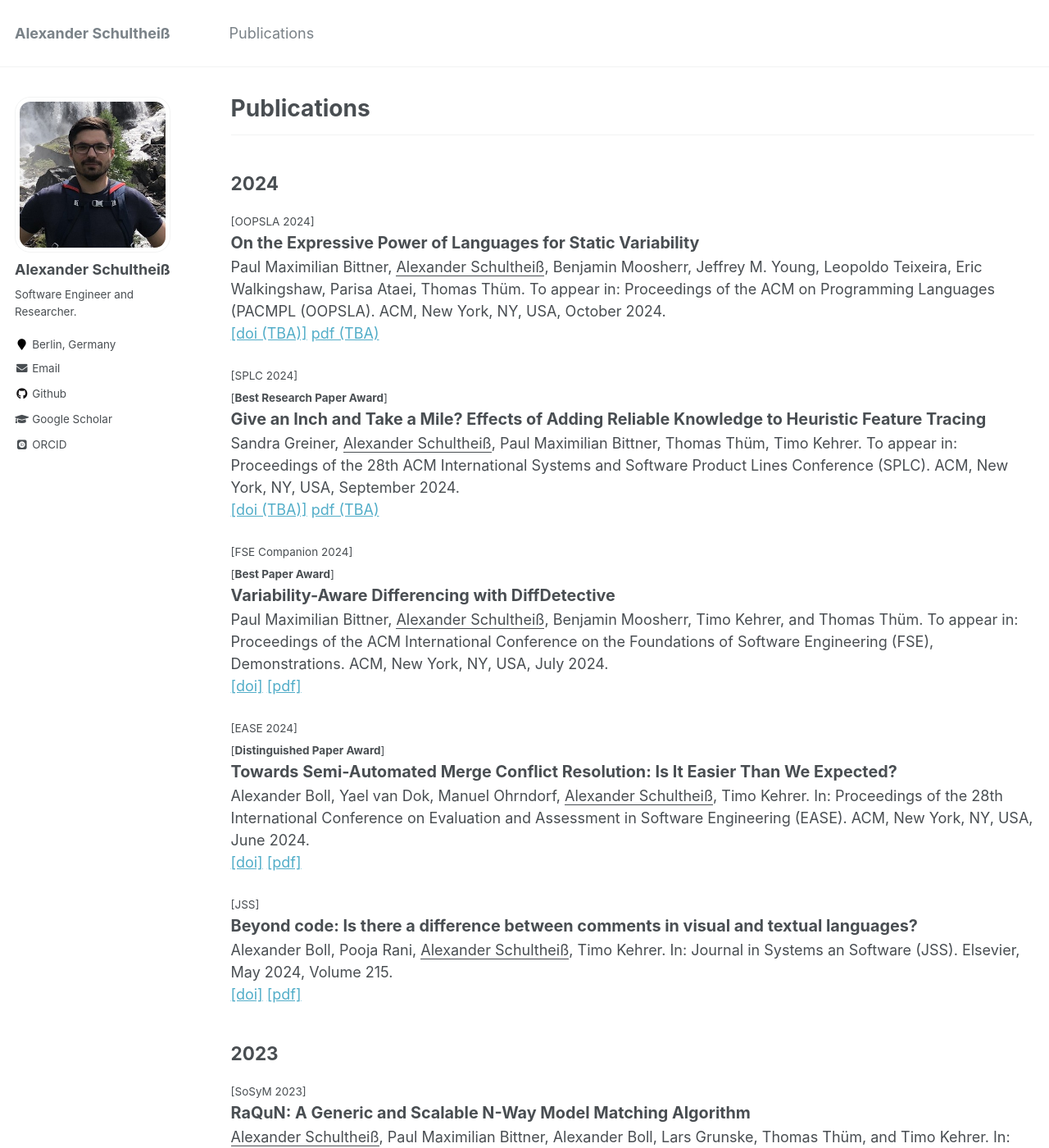
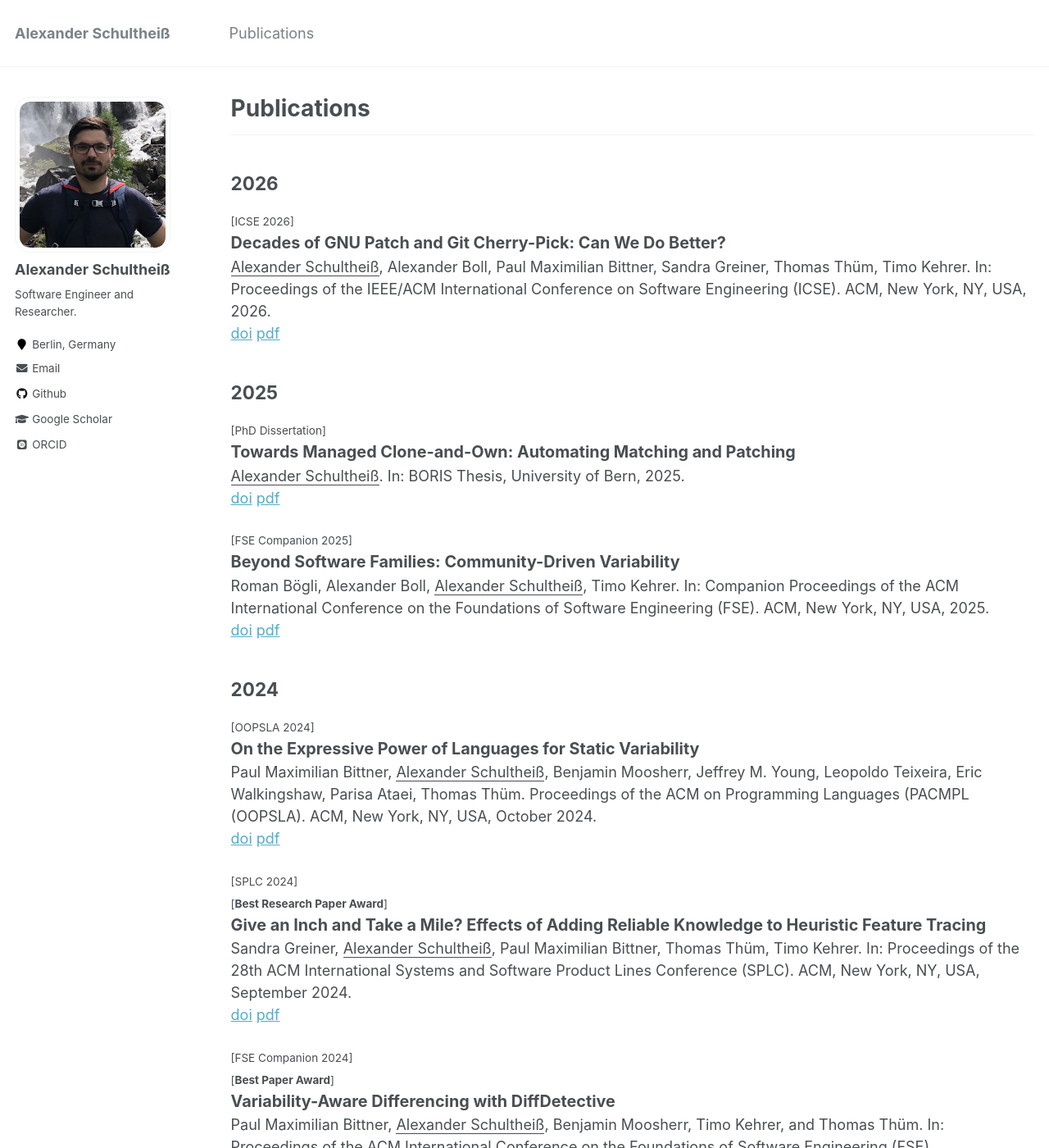
Before and after one commit to AlexanderSchultheiss/AlexanderSchultheiss.github.io, a Jekyll site: the page built from _pages/publications.md, in a window 1280 px wide and 1400 px high. Shown: the whole window at 82% size. Built offline with Jekyll 4.4.1, drawn with Linux system fonts in a browser that asks for light colours; some web fonts are replaced; some of the changed text lies outside the part shown.

Commit message:
update website

```diff
--- a/_pages/publications.md
+++ b/_pages/publications.md
@@ -7,45 +7,71 @@ author_profile: true
 
 ---
 
+## 2026
+
+<span style="font-size:0.75em;">[ICSE 2026]</span><br>
+<span style="font-size:1.1em;">**Decades of GNU Patch and Git Cherry-Pick: Can We Do Better?**</span><br>
+<ins>Alexander Schultheiß</ins>, Alexander Boll, Paul Maximilian Bittner, Sandra Greiner, Thomas Thüm, Timo Kehrer. In: Proceedings of the IEEE/ACM International
+Conference on Software Engineering (ICSE). ACM, New York, NY, USA, 2026.
+<br>
+[doi](https://doi.org/10.1145/3744916.3764537)
+[pdf](http://alexanderschultheiss.github.io/files/SBB+-ICSE26.pdf)
+
+## 2025
+
+<span style="font-size:0.75em;">[PhD Dissertation]</span><br>
+<span style="font-size:1.1em;">**Towards Managed Clone-and-Own: Automating Matching and Patching**</span><br>
+<ins>Alexander Schultheiß</ins>. In: BORIS Thesis, University of Bern, 2025.
+<br>
+[doi](https://doi.org/10.1145/3696630.3728501)
+[pdf](https://boristheses.unibe.ch/6359/)
+
+<span style="font-size:0.75em;">[FSE Companion 2025]</span><br>
+<span style="font-size:1.1em;">**Beyond Software Families: Community-Driven Variability**</span><br>
+Roman Bögli, Alexander Boll, <ins>Alexander Schultheiß</ins>, Timo Kehrer. In: Companion Proceedings of the ACM International Conference on the Foundations of Software Engineering (FSE). ACM, New York, NY, USA, 2025.
+<br>
+[doi](https://doi.org/10.1145/3696630.3728501)
+[pdf](https://dl.acm.org/doi/pdf/10.1145/3696630.3728501)
+
 ## 2024
 
 <span style="font-size:0.75em;">[OOPSLA 2024]</span><br>
 <span style="font-size:1.1em;">**On the Expressive Power of Languages for Static Variability**</span><br>
-Paul Maximilian Bittner, <ins>Alexander Schultheiß</ins>, Benjamin Moosherr, Jeffrey M. Young, Leopoldo Teixeira, Eric Walkingshaw, Parisa Ataei, Thomas Thüm. To appear in: Proceedings of the ACM on Programming Languages (PACMPL (OOPSLA). ACM, New York, NY, USA, October 2024.
+Paul Maximilian Bittner, <ins>Alexander Schultheiß</ins>, Benjamin Moosherr, Jeffrey M. Young, Leopoldo Teixeira, Eric Walkingshaw, Parisa Ataei, Thomas Thüm. Proceedings of the ACM on Programming Languages (PACMPL (OOPSLA). ACM, New York, NY, USA, October 2024.
 <br>
-[[doi (TBA)]]()
-[pdf (TBA)]()
+[doi](https://dl.acm.org/doi/pdf/10.1145/3689747)
+[pdf](https://dl.acm.org/doi/pdf/10.1145/3689747)
 
 <span style="font-size:0.75em;">[SPLC 2024]</span><br>
 <span style="font-size:0.75em;">[**Best Research Paper Award**]</span><br>
 <span style="font-size:1.1em;">**Give an Inch and Take a Mile? Effects of Adding Reliable Knowledge to Heuristic Feature Tracing**</span><br>
-Sandra Greiner, <ins>Alexander Schultheiß</ins>, Paul Maximilian Bittner, Thomas Thüm, Timo Kehrer. To appear in: Proceedings of the 28th ACM International Systems and Software Product Lines Conference (SPLC). ACM, New York, NY, USA, September 2024.
+Sandra Greiner, <ins>Alexander Schultheiß</ins>, Paul Maximilian Bittner, Thomas Thüm, Timo Kehrer. In: Proceedings of the 28th ACM International Systems and Software Product Lines Conference (SPLC). ACM, New York, NY, USA, September 2024.
 <br>
-[[doi (TBA)]]()
-[pdf (TBA)]()
+[doi](https://dl.acm.org/doi/pdf/10.1145/3646548.3672593)
+[pdf](https://dl.acm.org/doi/pdf/10.1145/3646548.3672593)
 
 <span style="font-size:0.75em;">[FSE Companion 2024]</span><br>
 <span style="font-size:0.75em;">[**Best Paper Award**]</span><br>
 <span style="font-size:1.1em;">**Variability-Aware Differencing with DiffDetective**</span><br>
-Paul Maximilian Bittner, <ins>Alexander Schultheiß</ins>, Benjamin Moosherr, Timo Kehrer, and Thomas Thüm. To appear in: Proceedings of the ACM International Conference on the Foundations of Software Engineering (FSE), Demonstrations. ACM, New York, NY, USA, July 2024.
+Paul Maximilian Bittner, <ins>Alexander Schultheiß</ins>, Benjamin Moosherr, Timo Kehrer, and Thomas Thüm. In: Proceedings of the ACM International Conference on the Foundations of Software Engineering (FSE), Demonstrations. ACM, New York, NY, USA, July 2024.
 <br>
-[[doi]](https://doi.org/10.1145/3663529.3663813)
-[[pdf]](https://dl.acm.org/doi/pdf/10.1145/3663529.3663813)
+[doi](https://doi.org/10.1145/3663529.3663813)
+[pdf](https://dl.acm.org/doi/pdf/10.1145/3663529.3663813)
 
 <span style="font-size:0.75em;">[EASE 2024]</span><br>
 <span style="font-size:0.75em;">[**Distinguished Paper Award**]</span><br>
 <span style="font-size:1.1em;">**Towards Semi-Automated Merge Conflict Resolution: Is It Easier Than We Expected?**</span><br>
 Alexander Boll, Yael van Dok, Manuel Ohrndorf, <ins>Alexander Schultheiß</ins>, Timo Kehrer. In: Proceedings of the 28th International Conference on Evaluation and Assessment in Software Engineering (EASE). ACM, New York, NY, USA, June 2024.
 <br>
-[[doi]](https://doi.org/10.1145/3661167.3661197)
-[[pdf]](http://alexanderschultheiss.github.io/files/BVO+-EASE24.pdf)
+[doi](https://doi.org/10.1145/3661167.3661197)
+[pdf](http://alexanderschultheiss.github.io/files/BVO+-EASE24.pdf)
 
 <span style="font-size:0.75em;">[JSS]</span><br>
 <span style="font-size:1.1em;">**Beyond code: Is there a difference between comments in visual and textual languages?**</span><br>
 Alexander Boll, Pooja Rani, <ins>Alexander Schultheiß</ins>, Timo Kehrer. In: Journal in Systems an Software (JSS). Elsevier, May 2024, Volume 215.
 <br>
-[[doi]](https://doi.org/10.1016/j.jss.2024.112087)
-[[pdf]](http://alexanderschultheiss.github.io/files/BRSK-JSS24.pdf)
+[doi](https://doi.org/10.1016/j.jss.2024.112087)
+[pdf](http://alexanderschultheiss.github.io/files/BRSK-JSS24.pdf)
 
 ## 2023
 
@@ -53,22 +79,22 @@ Alexander Boll, Pooja Rani, <ins>Alexander Schultheiß</ins>, Timo Kehrer. In: J
 <span style="font-size:1.1em;">**RaQuN: A Generic and Scalable N-Way Model Matching Algorithm**</span><br>
 <ins>Alexander Schultheiß</ins>, Paul Maximilian Bittner, Alexander Boll, Lars Grunske, Thomas Thüm, and Timo Kehrer. In: Software and Systems Modeling (SoSyM). Springer, October 2023, pp. 1495-1517.
 <br>
-[[doi]](https://doi.org/10.1007/s10270-022-01062-5)
-[[pdf]](http://alexanderschultheiss.github.io/files/SBB+-SoSyM23.pdf)
+[doi](https://doi.org/10.1007/s10270-022-01062-5)
+[pdf](http://alexanderschultheiss.github.io/files/SBB+-SoSyM23.pdf)
 
 <span style="font-size:0.75em;">[SPLC 2023]</span><br>
 <span style="font-size:1.1em;">**Views on Edits to Variational Software**</span><br>
 Paul Maximilian Bittner, <ins>Alexander Schultheiß</ins>, Sandra Greiner, Benjamin Moosherr, Sebastian Krieter, Christof Tinnes, Timo Kehrer, and Thomas Thüm. In: Proceedings of the 27th ACM International Systems and Software Product Line Conference (SPLC '23). ACM, New York, NY, USA, 141-152.
 <br>
-[[doi]](https://doi.org/10.1145/3579027.3608985)
-[[pdf]](https://dl.acm.org/doi/pdf/10.1145/3579027.3608985)
+[doi](https://doi.org/10.1145/3579027.3608985)
+[pdf](https://dl.acm.org/doi/pdf/10.1145/3579027.3608985)
 
 <span style="font-size:0.75em;">[VaMoS 2023]</span><br>
 <span style="font-size:1.1em;">**Benchmark Generation with VEVOS: A Coverage Analysis of Evolution Scenarios in Variant-Rich Systems**</span><br>
 <ins>Alexander Schultheiß</ins>, Paul Maximilian Bittner, Sandra Greiner, and Timo Kehrer. In: Proceedings of the 17th International Working Conference on Variability Modelling of Software-Intensive Systems (VaMoS '23). ACM, New York, NY, USA, 13–22.
 <br>
-[[doi]](https://doi.org/10.1145/3571788.3571793)
-[[pdf]](http://alexanderschultheiss.github.io/files/SBGK-VaMoS23.pdf)
+[doi](https://doi.org/10.1145/3571788.3571793)
+[pdf](http://alexanderschultheiss.github.io/files/SBGK-VaMoS23.pdf)
 
 ## 2022
 
@@ -76,22 +102,22 @@ Paul Maximilian Bittner, <ins>Alexander Schultheiß</ins>, Sandra Greiner, Benja
 <span style="font-size:1.1em;">**Classifying Edits to Variability in Source Code**</span><br>
 Paul Maximilian Bittner, Christof Tinnes, <ins>Alexander Schultheiß</ins>, Sören Viegener, Timo Kehrer, and Thomas Thüm. In: Proceedings of the 30th ACM Joint European Software Engineering Conference and Symposium on the Foundations of Software Engineering (ESEC/FSE 2022). ACM, New York, NY, USA, 196–208.
 <br>
-[[doi]](https://doi.org/10.1145/3540250.3549108)
-[[pdf]](https://dl.acm.org/doi/pdf/10.1145/3540250.3549108)
+[doi](https://doi.org/10.1145/3540250.3549108)
+[pdf](https://dl.acm.org/doi/pdf/10.1145/3540250.3549108)
 
 <span style="font-size:0.75em;">[ICSME 2022]</span><br>
 <span style="font-size:1.1em;">**Quantifying the Potential to Automate the Synchronization of Variants in Clone-and-Own**</span><br>
 <ins>Alexander Schultheiß</ins>, Paul Maximilian Bittner, Thomas Thüm, and Timo Kehrer. In: Proceedings of the International Conference on Software Maintenance and Evolution (ICSME '22).
 <br>
-[[doi]](https://doi.org/10.1109/ICSME55016.2022.00032)
-[[pdf]](http://alexanderschultheiss.github.io/files/SBTK-ICSME22.pdf)
+[doi](https://doi.org/10.1109/ICSME55016.2022.00032)
+[pdf](http://alexanderschultheiss.github.io/files/SBTK-ICSME22.pdf)
 
 <span style="font-size:0.75em;">[EASE 2022]</span><br>
 <span style="font-size:1.1em;">**Simulating the Evolution of Clone-and-Own Projects with VEVOS**</span><br>
 <ins>Alexander Schultheiß</ins>, Paul Maximilian Bittner, Sascha El-Sharkawy, Thomas Thüm, and Timo Kehrer. In: Proceedings of the International Conference on Evaluation and Assessment in Software Engineering 2022 (EASE '22). ACM, New York, NY, USA, 231–236.
 <br>
-[[doi]](https://doi.org/10.1145/3530019.3534084)
-[[pdf]](http://alexanderschultheiss.github.io/files/SBE+-EASE22.pdf)
+[doi](https://doi.org/10.1145/3530019.3534084)
+[pdf](http://alexanderschultheiss.github.io/files/SBE+-EASE22.pdf)
 
 ---
 
@@ -101,22 +127,22 @@ Paul Maximilian Bittner, Christof Tinnes, <ins>Alexander Schultheiß</ins>, Sör
 <span style="font-size:1.1em;">**Scalable N-Way Model Matching Using Multi-Dimensional Search Trees**</span><br>
 <ins>Alexander Schultheiß</ins>, Paul Maximilian Bittner, Lars Grunske, Thomas Thüm, and Timo Kehrer. In: Proceedings of the 24th International Conference on Model Driven Engineering Languages and Systems (MODELS '21), 2021, pp. 1-12.
 <br>
-[[doi]](https://doi.org/10.1109/MODELS50736.2021.00010)
-[[pdf]](http://alexanderschultheiss.github.io/files/SBG+-MODELS21.pdf)
+[doi](https://doi.org/10.1109/MODELS50736.2021.00010)
+[pdf](http://alexanderschultheiss.github.io/files/SBG+-MODELS21.pdf)
 
 <span style="font-size:0.75em;">[ESEC/FSE 2021]</span><br>
 <span style="font-size:1.1em;">**Feature Trace Recording**</span><br>
 Paul Maximilian Bittner, <ins>Alexander Schultheiß</ins>, Thomas Thüm, Timo Kehrer, Jeffrey M. Young, and Lukas Linsbauer. In: Proceedings of the 29th ACM Joint European Software Engineering Conference and Symposium on the Foundations of Software Engineering (ESEC/FSE ’21), August 23–28, 2021, Athens, Greece. ACM, New York, NY, USA, 14 pages.
 <br>
-[[doi]](https://doi.org/10.1145/3468264.3468531)
-[[pdf]](https://dl.acm.org/doi/pdf/10.1145/3468264.3468531)
+[doi](https://doi.org/10.1145/3468264.3468531)
+[pdf](https://dl.acm.org/doi/pdf/10.1145/3468264.3468531)
 
 <span style="font-size:0.75em;">[ICSE-NIER 2021]</span><br>
 <span style="font-size:1.1em;">**Bridging the Gap Between Clone-and-Own and Software Product Lines**</span><br>
 Timo Kehrer, Thomas Thüm, <ins>Alexander Schultheiß</ins>, Paul Maximilian Bittner. In: Proceedings of the 43rd International Conference on Software Engineering: New Ideas and Emerging Results (ICSE-NIER), 2021, pp. 21-25.
 <br>
-[[doi]](https://doi.org/10.1109/ICSE-NIER52604.2021.00013)
-[[pdf]](https://oparu.uni-ulm.de/server/api/core/bitstreams/17f2d43d-d256-408d-8822-ffe497f80367/content)
+[doi](https://doi.org/10.1109/ICSE-NIER52604.2021.00013)
+[pdf](https://oparu.uni-ulm.de/server/api/core/bitstreams/17f2d43d-d256-408d-8822-ffe497f80367/content)
 
 ---
 
@@ -129,15 +155,15 @@ Thüm. In: Proceedings of the 24th ACM International
 Systems and Software Product Line Conference (SPLC ’20), October 19–23,
 2020, Montréal, QC, Canada. ACM, New York, NY, USA, 6 pages.
 <br>
-[[doi]](https://doi.org/10.1145/3382025.3414972)
-[[pdf]](https://alexanderschultheiss.github.io/files/SBKT-SPLC20.pdf)
+[doi](https://doi.org/10.1145/3382025.3414972)
+[pdf](https://alexanderschultheiss.github.io/files/SBKT-SPLC20.pdf)
 
 <span style="font-size:0.75em;">[JOT 2020]</span><br>
 <span style="font-size:1.1em;">**Comparison of Graph-based Model Transformation Rules**</span><br>
 <ins>Alexander Schultheiß</ins>, Alexander Boll, and Timo Kehrer. In: Journal of Object Technology, Volume 19, no. 2, pp. 3:1-21.
 <br>
-[[doi]](https://doi.org/10.5381/jot.2020.19.2.a3)
-[[pdf]](https://alexanderschultheiss.github.io/files/SBK-JOT20.pdf)
+[doi](https://doi.org/10.5381/jot.2020.19.2.a3)
+[pdf](https://alexanderschultheiss.github.io/files/SBK-JOT20.pdf)
 
 ---
 
@@ -147,5 +173,5 @@ Systems and Software Product Line Conference (SPLC ’20), October 19–23,
 <span style="font-size:1.1em;">**Finding the Unknown: Novelty Detection with Extreme Value Signatures of Deep Neural Activations**</span><br>
 <ins>Alexander Schultheiß</ins>, Christoph Käding, Alexander Freytag, and Joachim Denzler. In: Roth, V., Vetter, T. (eds) Pattern Recognition, Lecture Notes in Computer Science(), vol 10496. Springer, Cham, 2017.
 <br>
-[[doi]](https://doi.org/10.1007/978-3-319-66709-6_19)
-[[pdf]](https://pub.inf-cv.uni-jena.de/pdf/Schultheiss17_FTU.pdf)
+[doi](https://doi.org/10.1007/978-3-319-66709-6_19)
+[pdf](https://pub.inf-cv.uni-jena.de/pdf/Schultheiss17_FTU.pdf)
```
Also changed, not shown: _pages/about.md (+3 -3 lines), 1 other file.
